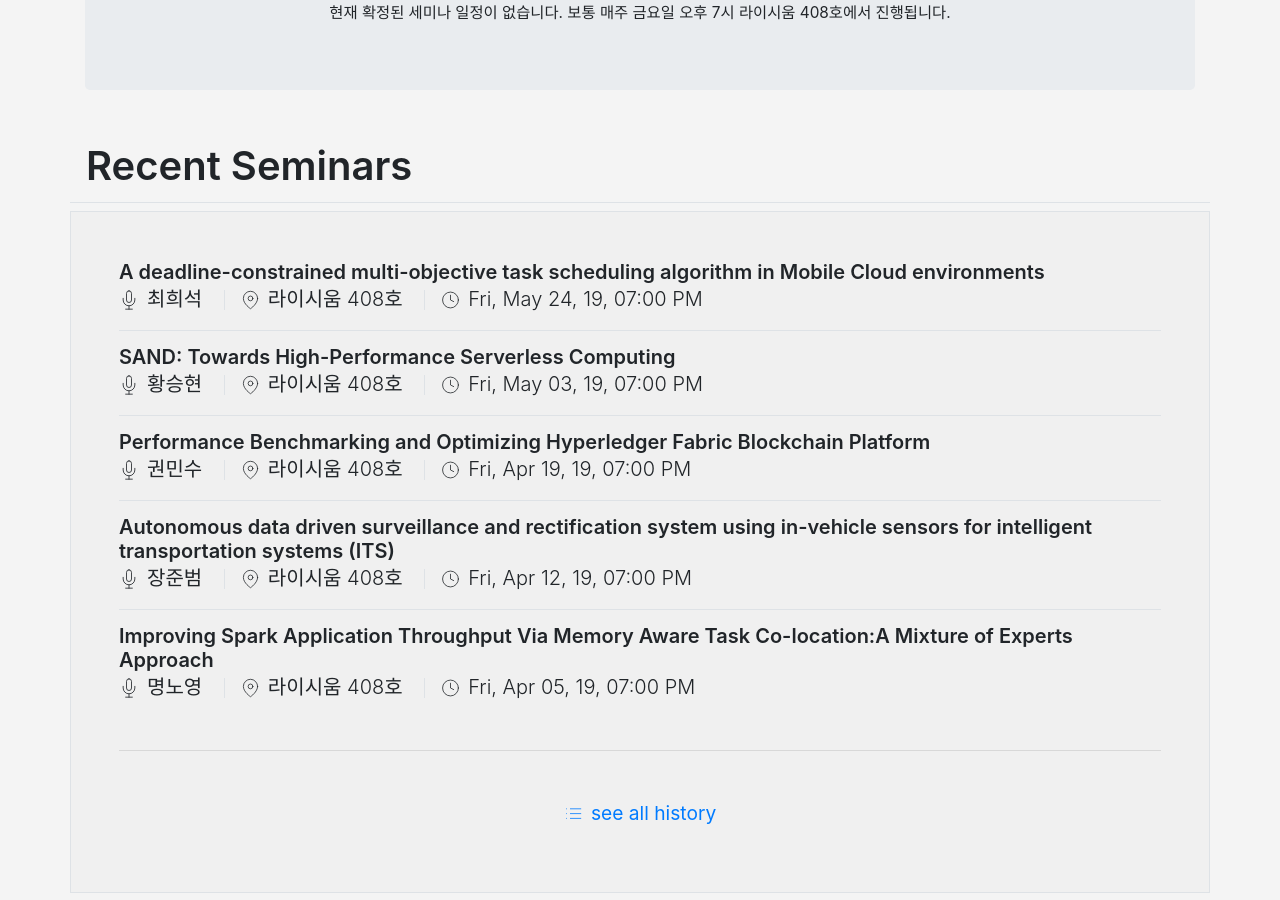
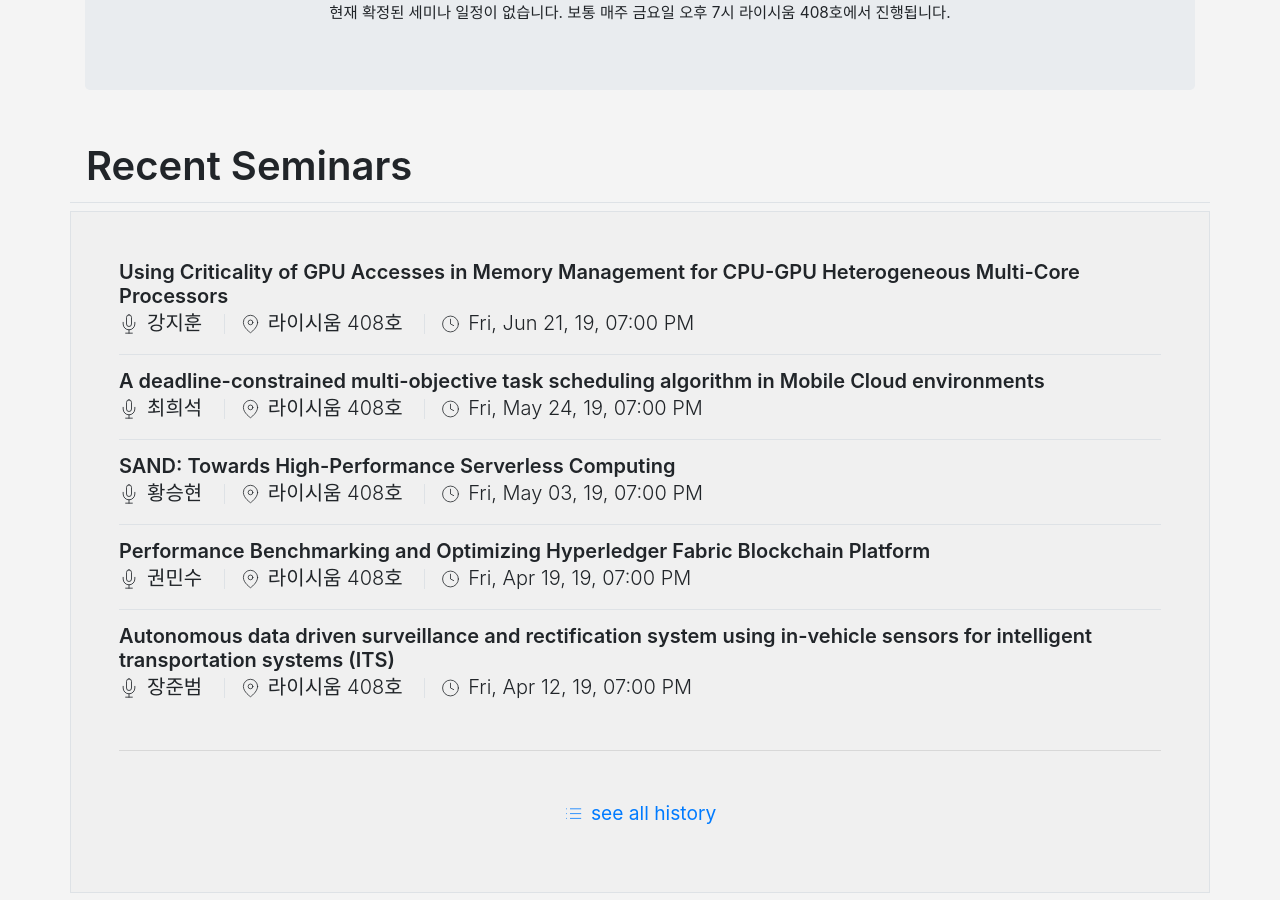
Before and after one commit to KU-Cloud/ku-cloud.github.io, a Jekyll site: the page built from seminar.html, in a window 1280 px wide and 900 px high, scrolled down 371 px. Built offline with Jekyll 4.4.1, drawn with Linux system fonts in a browser that asks for light colours.

Commit message:
Update seminars.yaml

```diff
--- a/_data/seminars.yaml
+++ b/_data/seminars.yaml
@@ -571,3 +571,7 @@
   date: 2019-05-24T19:00:00.000+0900
   speacker: 최희석
   location: 라이시움 408호
+- title: 'Using Criticality of GPU Accesses in Memory Management for CPU-GPU Heterogeneous Multi-Core Processors'
+  date: 2019-06-21T19:00:00.000+0900
+  speacker: 강지훈
+  location: 라이시움 408호
```
